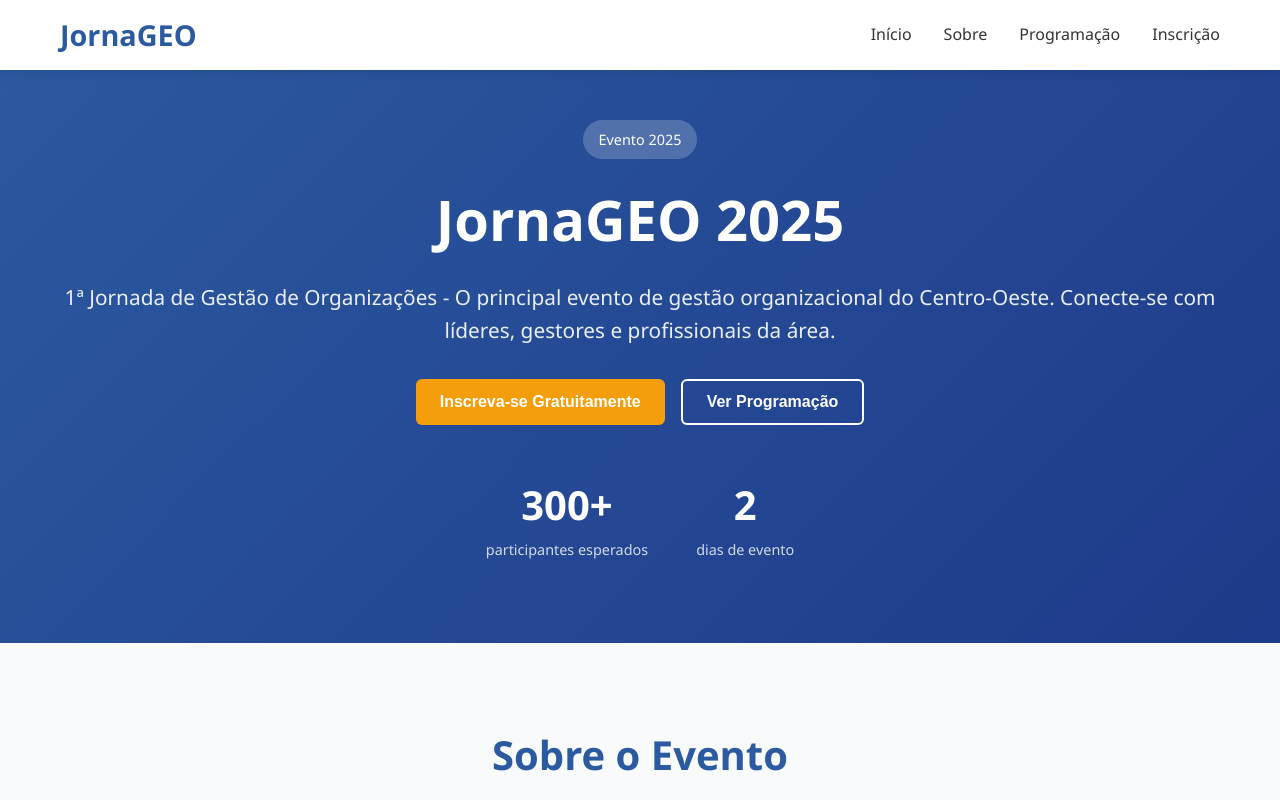
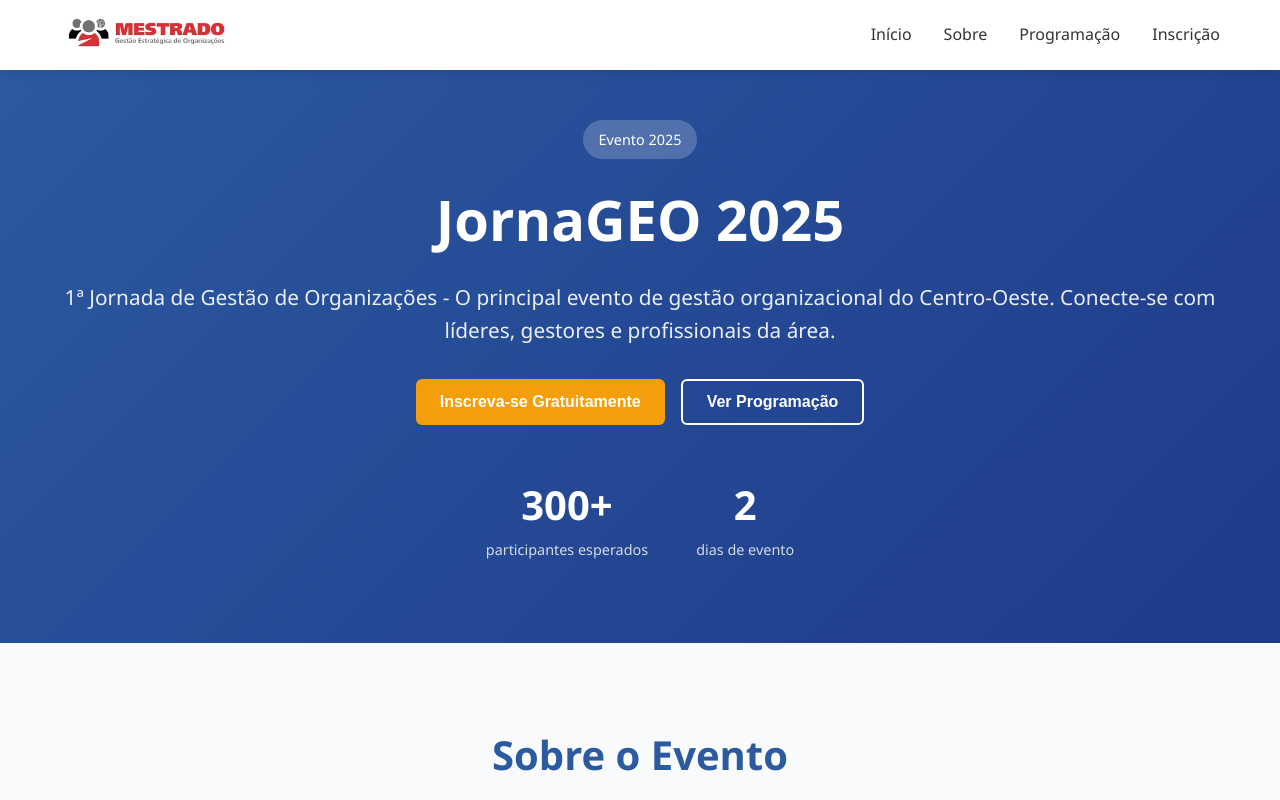
Before and after one commit to Data-iesb/JornaGEO, a plain HTML site: page index.html in a window 1280 px wide. Shown: the top 800 px of the page. Drawn offline with Linux system fonts and the light colour scheme.

Commit message:
Add logo image to navigation

```diff
--- a/index.html
+++ b/index.html
@@ -10,7 +10,7 @@
     <nav class="navbar">
         <div class="nav-container">
             <div class="nav-logo">
-                <h2>JornaGEO</h2>
+                <img src="media/logo.jpeg" alt="JornaGEO" class="logo-img">
             </div>
             <ul class="nav-menu">
                 <li><a href="#home">Início</a></li>
--- a/styles.css
+++ b/styles.css
@@ -34,6 +34,11 @@ body {
     justify-content: space-between;
     align-items: center;
     height: 70px;
+}
+
+.nav-logo .logo-img {
+    height: 40px;
+    width: auto;
 }
 
 .nav-logo h2 {
```
Also changed, not shown: media/logo.jpeg (added), 1 other file.
